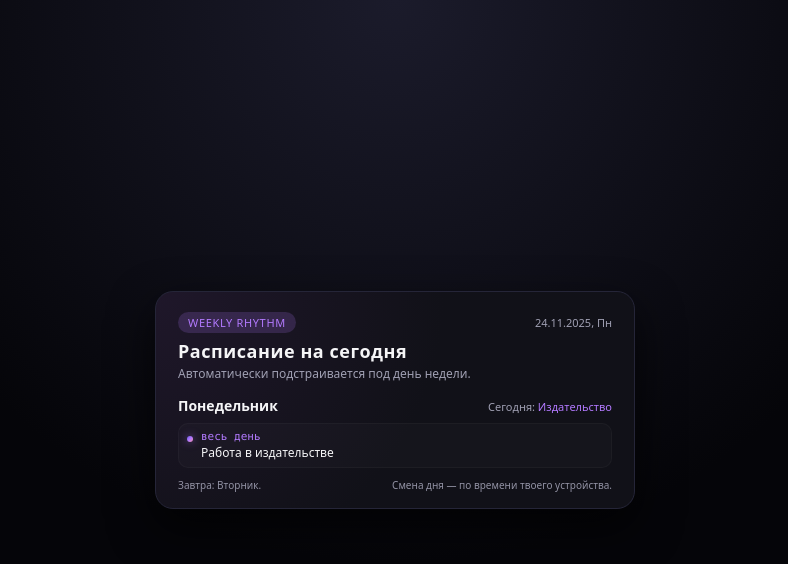
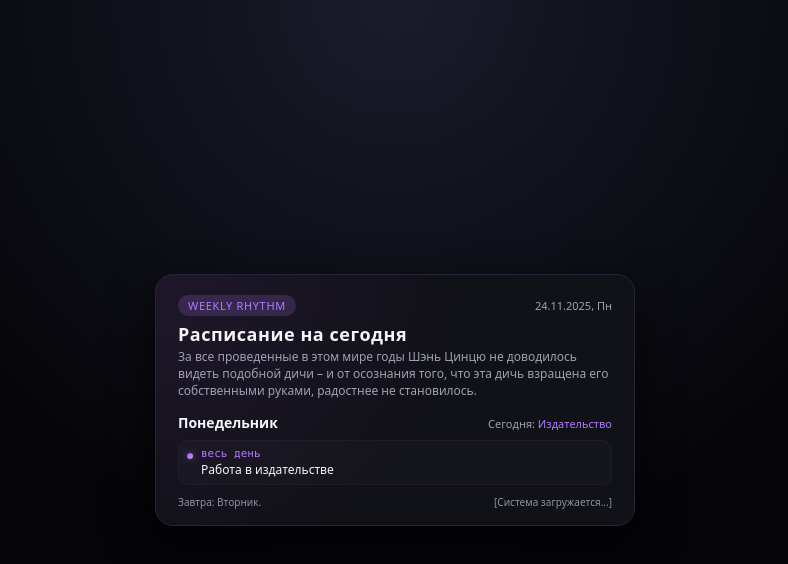
Before and after one commit to memeko/shedule, a plain HTML site: page index.html in a window 1280 px wide. Shown: the whole page, without its empty margins (245-1033 px from the left). Drawn offline with Linux system fonts and the light colour scheme.

Commit message:
Update index.html

```diff
--- a/index.html
+++ b/index.html
@@ -173,7 +173,7 @@
     </div>
 
     <div class="card-title">Расписание на сегодня</div>
-    <div class="card-subtitle">Автоматически подстраивается под день недели.</div>
+    <div class="card-subtitle">За все проведенные в этом мире годы Шэнь Цинцю не доводилось видеть подобной дичи – и от осознания того, что эта дичь взращена его собственными руками, радостнее не становилось.</div>
 
     <div class="today-row">
       <div class="today-name" id="todayName">День</div>
@@ -188,7 +188,7 @@
 
     <div class="card-footer">
       <span id="nextDayHint"></span>
-      <span>Смена дня — по времени твоего устройства.</span>
+      <span>[Система загружается...]</span>
     </div>
   </div>
 
```
